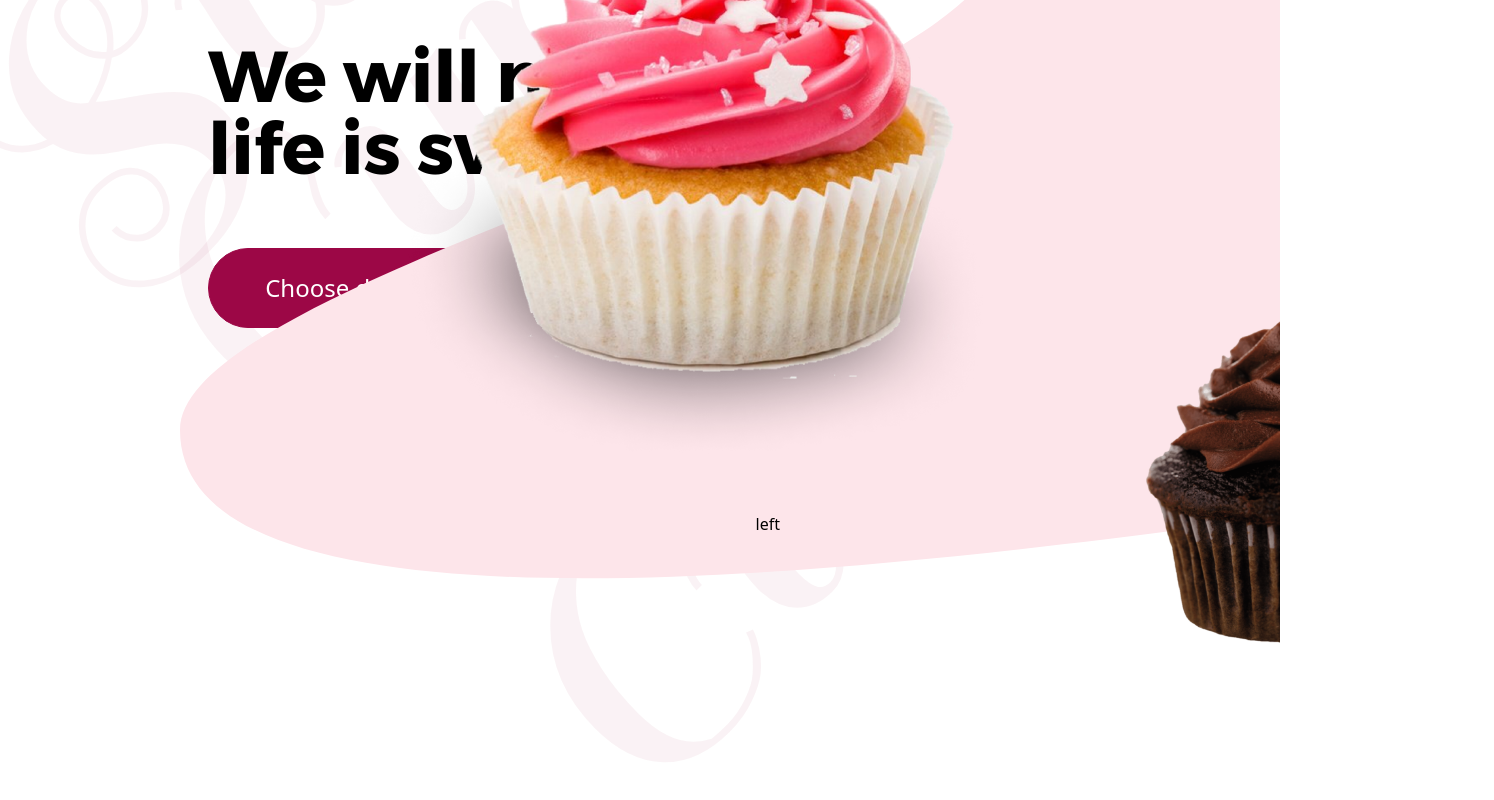
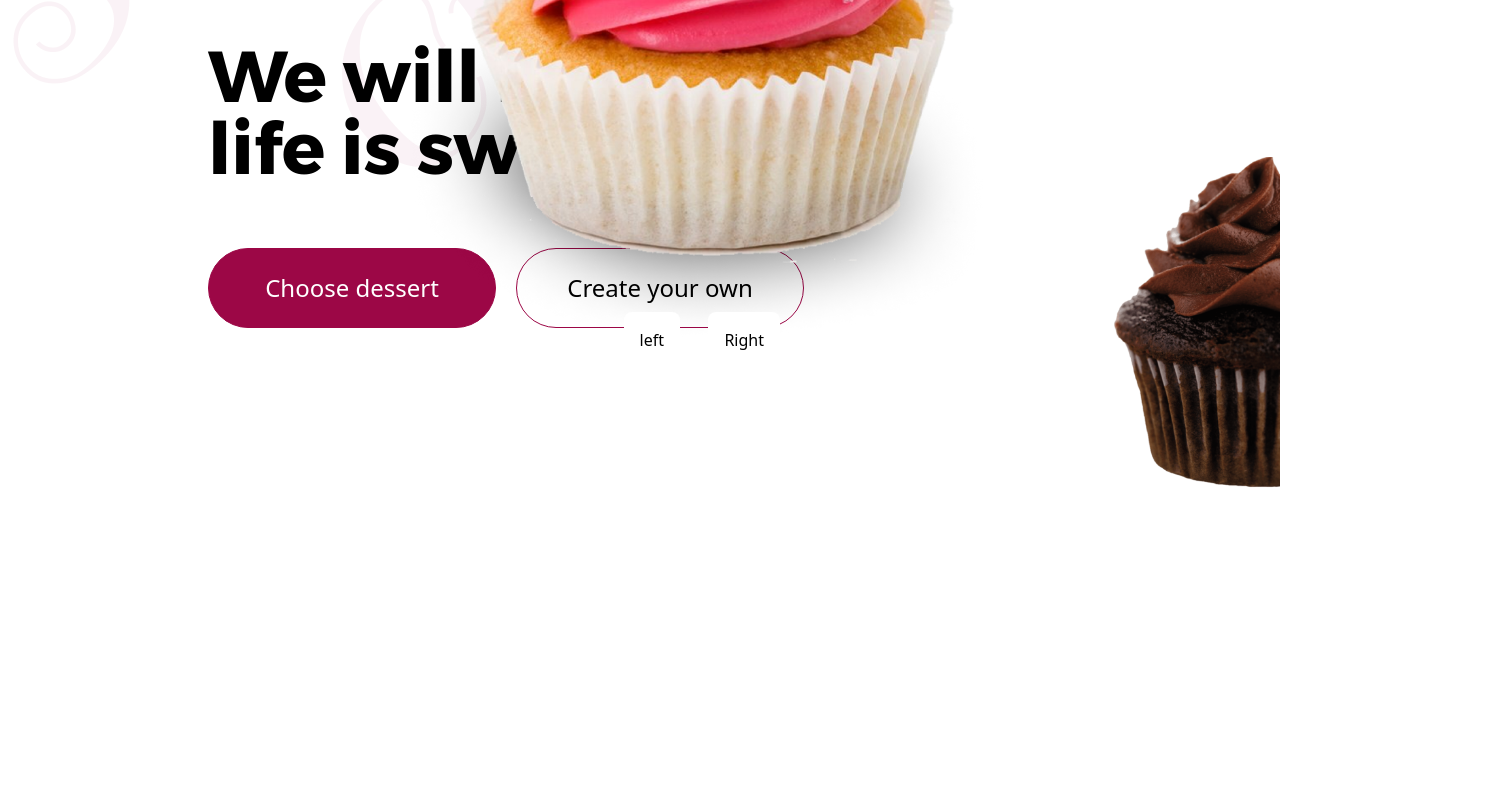
Before and after one commit to FarhadJs/sweetcup-template, a Vue app: page / in a window 1280 px wide. Shown: the part 488-1288 px from the top of the page, 1494 px wide, since content can reach past the window. After the commit the page ends 1217 px from the top, so only its background shows below. Built offline with nearby package versions, Linux system fonts and the light colour scheme.

Commit message:
feat: add actions for cup cakes to right button slide in the first landing page

```diff
--- a/src/App.vue
+++ b/src/App.vue
@@ -46,7 +46,7 @@
       </div>
       <img
         :src="HightLightPink"
-        class="pink-highlight w-[100vh]"
+        class="pink-highlight"
         alt=""
         draggable="false" />
 
--- a/src/components/CupCakes.vue
+++ b/src/components/CupCakes.vue
@@ -6,19 +6,136 @@
     </p>
 
     <img
-      class="w-[300px] translate-x-40 -translate-y-16"
+      class="cupcake w-[400px] scale-150 -translate-x-96 translate-y-52"
+      src="../assets//img/pink-cupcake.png"
+      alt="PinkCupCake"
+      ref="firstElement" />
+    <img
+      class="cupcake w-[300px] translate-x-32 translate-y-32"
+      src="../assets//img/chocolate-cupcake.png"
+      alt="ChocolateCupCake" />
+    <img
+      class="cupcake w-[300px] translate-x-32 -translate-y-[780px]"
       src="../assets//img/caramel-cupcake.png"
-      alt="caramel-cupcake" />
-    <img
-      class="w-[400px] -translate-x-96 -translate-y-10 scale-150"
-      src="../assets//img/pink-cupcake.png"
-      alt="caramel-cupcake" />
-    <img
-      class="w-[300px] translate-x-40 -translate-y-20"
-      src="../assets//img/chocolate-cupcake.png"
-      alt="caramel-cupcake" />
+      alt="CaramelCupcake" />
   </div>
-  <button class="absolute right-[500px] top-[1000px] z-20">left</button>
+  <button
+    @click="getLeftAction"
+    class="absolute right-[600px] top-[800px] z-20 bg-white p-4 rounded-lg active:scale-95 transition-all duration-300">
+    left
+  </button>
+  <button
+    @click="getRightAction"
+    class="absolute right-[500px] top-[800px] z-20 bg-white p-4 rounded-lg active:scale-95 transition-all duration-300">
+    Right
+  </button>
 </template>
-<script setup></script>
-<style></style>
+<script setup>
+  import { ref } from "vue";
+
+  const CupCakeSlide = ref(0);
+  const CupCakes = document.getElementsByClassName("cupcake");
+  // const CUpCakes = ref([
+  //   {
+  //     name: "PinkCupCake",
+  //     price: 30,
+  //     url: "",
+  //   },
+  //   {
+  //     name: "CaramelCupCake",
+  //     price: 35,
+  //     url: "",
+  //   },
+  //   {
+  //     name: "ChocolateCupCake",
+  //     price: 40,
+  //     url: "",
+  //   },
+  // ]);
+
+  const firstElement = ref();
+  const getLeftAction = () => {
+    switch (CupCakeSlide.value) {
+      case 1:
+        CupCakes[1].classList.add("-translate-x-[430px]");
+        CupCakes[1].classList.add("-translate-y-40");
+        CupCakes[1].classList.remove("translate-x-32");
+        CupCakes[1].classList.remove("translate-y-[130px]");
+        CupCakes[1].classList.add("scale-150");
+
+        CupCakes[2].classList.remove("translate-x-32");
+        CupCakes[2].classList.remove("-translate-y-56");
+        CupCakes[2].classList.add("-translate-x-[430px]");
+        CupCakes[2].classList.add("-translate-y-[560px]");
+        CupCakes[2].classList.add("scale-150");
+
+        CupCakes[0].classList.remove("translate-x-48");
+        CupCakes[0].classList.remove("-translate-y-10");
+        CupCakes[0].classList.add("translate-x-32");
+        CupCakes[0].classList.add("-translate-y-56");
+        CupCakeSlide.value += 1;
+
+        break;
+      case 0:
+        CupCakes[0].classList.add("translate-x-48");
+        CupCakes[0].classList.add("-translate-y-10");
+        CupCakes[0].classList.remove("scale-150");
+
+        CupCakes[1].classList.add("-translate-x-[430px]");
+        CupCakes[1].classList.add("-translate-y-48");
+        CupCakes[1].classList.add("scale-150");
+
+        CupCakes[2].classList.add("translate-x-32");
+        CupCakes[2].classList.add("-translate-y-[230px]");
+        CupCakeSlide.value -= 1;
+
+      default:
+        break;
+    }
+  };
+  const getRightAction = () => {
+    switch (CupCakeSlide.value) {
+      case 0:
+        CupCakes[0].classList.add("translate-x-48");
+        CupCakes[0].classList.add("-translate-y-10");
+        CupCakes[0].classList.remove("scale-150");
+
+        CupCakes[1].classList.add("-translate-x-[430px]");
+        CupCakes[1].classList.add("-translate-y-48");
+        CupCakes[1].classList.add("scale-150");
+
+        CupCakes[2].classList.add("translate-x-32");
+        CupCakes[2].classList.add("-translate-y-[230px]");
+        CupCakeSlide.value += 1;
+        console.log(CupCakeSlide.value);
+        break;
+      case 1:
+        CupCakes[0].classList.remove("-translate-x-[430px]");
+        CupCakes[0].classList.add("translate-y-[520px]");
+        CupCakes[0].classList.remove("-translate-y-40");
+        CupCakes[0].classList.add("translate-x-48");
+        CupCakes[0].classList.remove("scale-150");
+
+        CupCakes[2].classList.remove("translate-x-32");
+        CupCakes[2].classList.add("-translate-x-[430px]");
+        CupCakes[2].classList.add("-translate-y-[560px]");
+        CupCakes[2].classList.remove("-translate-y-56");
+        CupCakes[2].classList.add("scale-150");
+
+        CupCakes[1].classList.add("-translate-y-[500px]");
+        CupCakes[1].classList.add("translate-x-[150px]");
+        CupCakes[1].classList.remove("-translate-y-10");
+        CupCakes[1].classList.remove("translate-x-48");
+        CupCakes[1].classList.remove("scale-150");
+        console.log(CupCakeSlide.value);
+
+      default:
+        break;
+    }
+  };
+</script>
+<style scoped>
+  img {
+    @apply transition-all duration-500;
+  }
+</style>
--- a/src/components/TextBackground.vue
+++ b/src/components/TextBackground.vue
@@ -7,7 +7,7 @@
   p {
     position: absolute;
     font-family: "Sail";
-    font-size: 350px;
+    font-size: 30vh;
     z-index: 0;
     transform: rotate(-45deg);
     @apply text-[#9C0746] text-opacity-5 dark:text-white dark:opacity-5;
--- a/src/style.css
+++ b/src/style.css
@@ -32,6 +32,7 @@ body {
   height: 1213.7px;
   right: 0px;
   top: -95px;
+  z-index: -10;
 }
 
 .circle {
```
